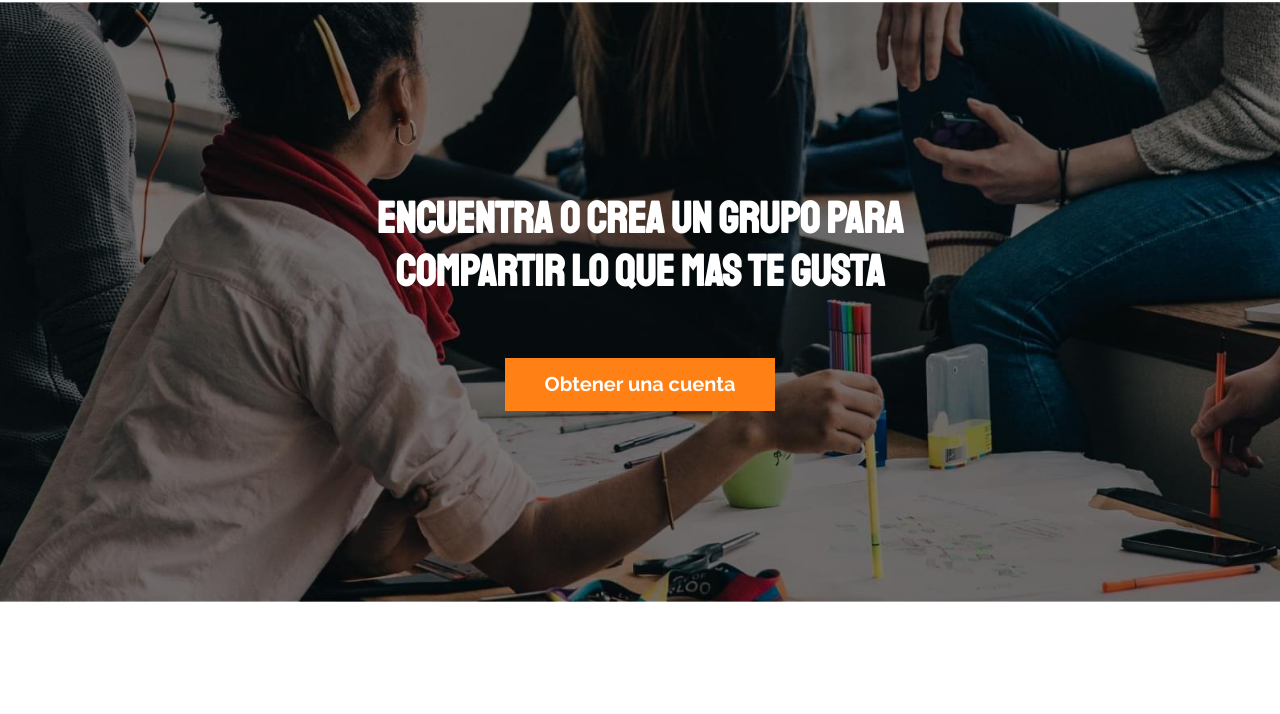
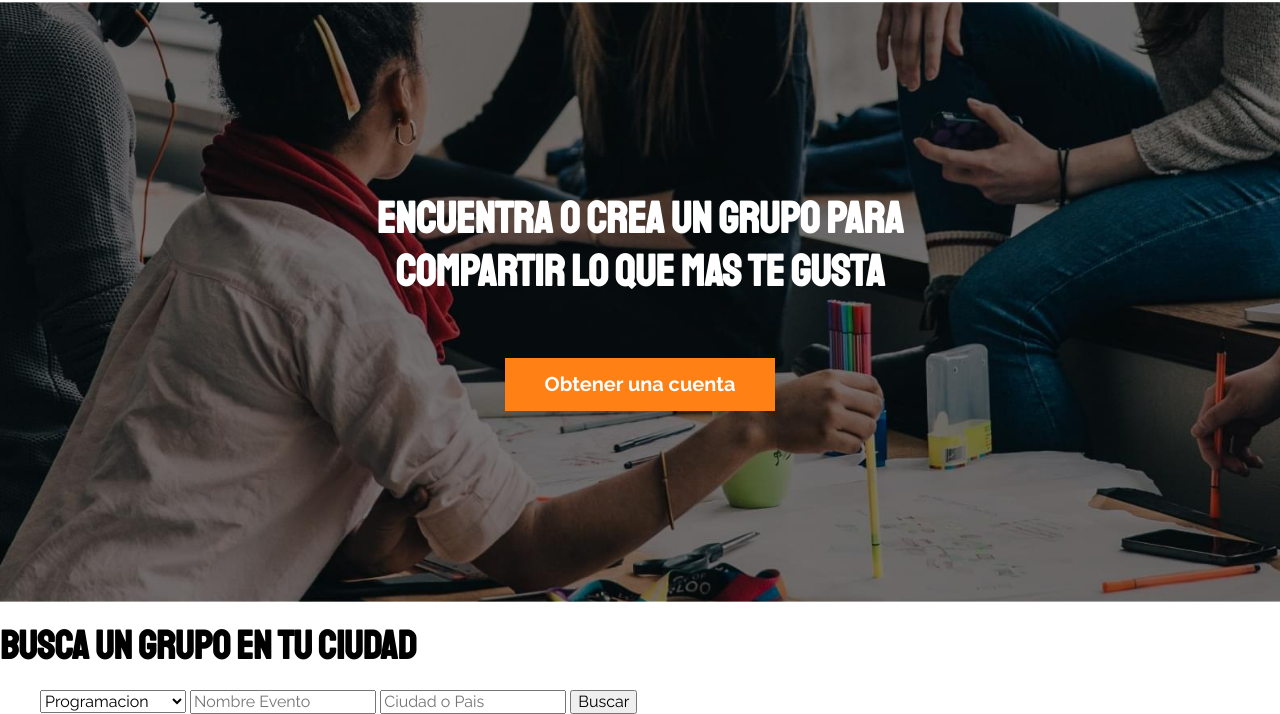
Before and after one commit to Geinersb/Meeti-Clon-Wep, a website: page index.html in a window 1280 px wide. Shown: the part 130-844 px from the top of the page. Before the commit the page ends 800 px from the top, so only its background shows below. Drawn offline with Linux system fonts and the light colour scheme.

Commit message:
se inicia seccion busqueda

```diff
--- a/index.html
+++ b/index.html
@@ -24,11 +24,44 @@
 </nav>
 </header>
 
+<!-- SECCION DEL HERO -->
+
 <section class="hero">
     <h1 class="hero__texto">Encuentra o Crea un grupo para compartir lo que mas te gusta</h1>
     <a href="#" class="hero__enlace">Obtener una cuenta</a>
 </section>
 
 
+<!-- SECCION DE BUSQUEDA -->
+<section class="busqueda">
+    <h2 class="busqueda__heading">Busca un grupo en tu ciudad</h2>
+
+    <div class="contenedor">
+        <form  class="formulario">
+            <select name="" id="" class="formulario__campo">
+                <option >Programacion</option>
+                <option >Diseno</option>
+                <option >Negocios</option>
+                <option >Moda</option>
+                <option >Ejercicio y salud</option>
+                <option >Fotografia</option>
+                <option >Comida</option>
+                <option >Diseno Interior</option>
+                <option >Cafe</option>
+                <option >Cine</option>
+                <option >Libros</option>
+                <option >Emprendimiento</option>
+            </select>
+
+            <input type="text" placeholder="Nombre Evento" class="formulario__campo">
+
+            <input type="text" placeholder="Ciudad o Pais" class="formulario__campo">
+
+            <input type="submit" value="Buscar" class="formulario__submit">
+        </form>
+    </div>
+</section>
+
+
 </body>
 </html>
--- a/src/scss/ui/contenido/_index.scss
+++ b/src/scss/ui/contenido/_index.scss
@@ -1 +1,2 @@
 @forward 'hero';
+@forward 'busqueda';
```
Also changed, not shown: src/scss/ui/contenido/_busqueda.scss (added).
